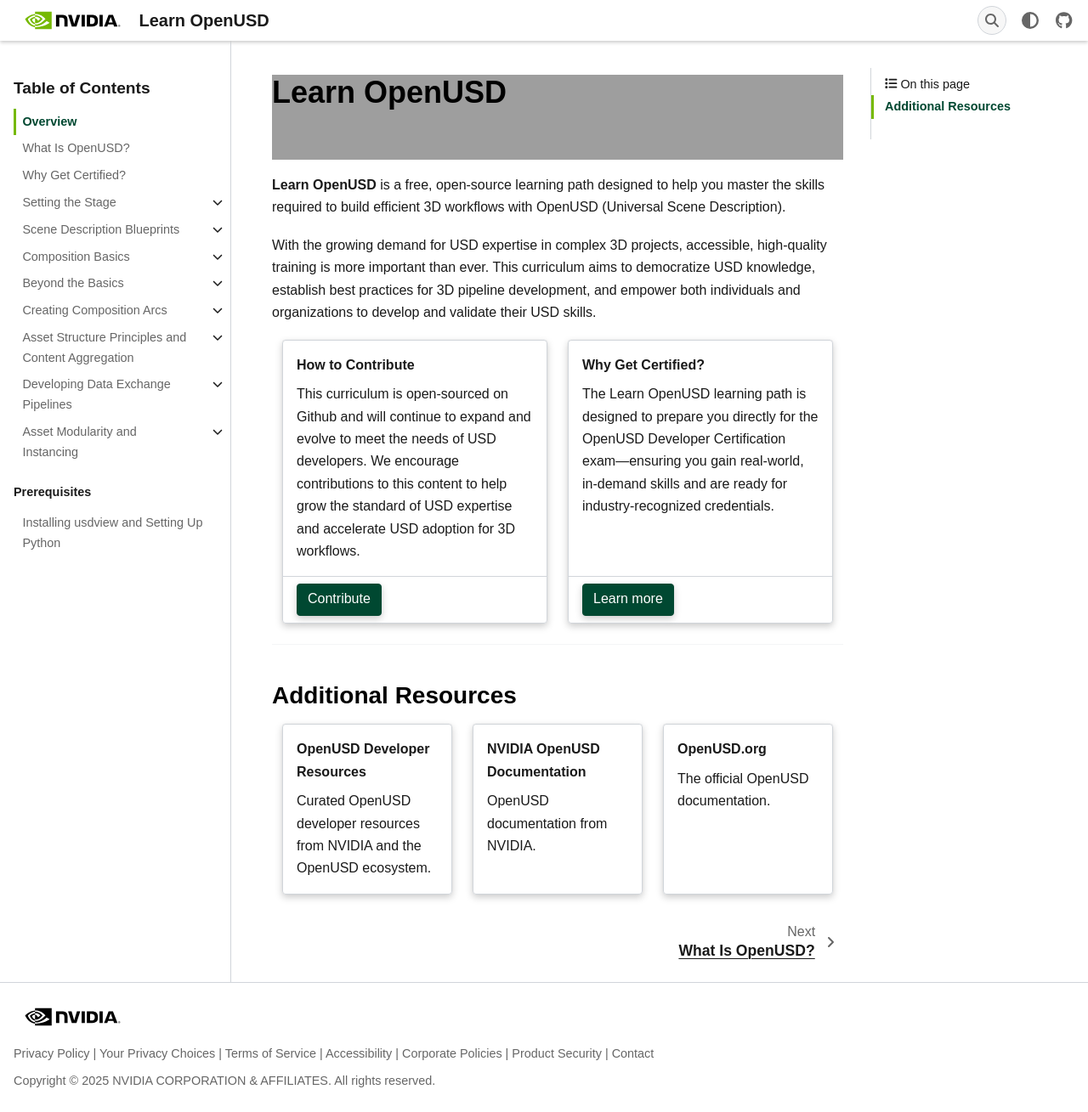
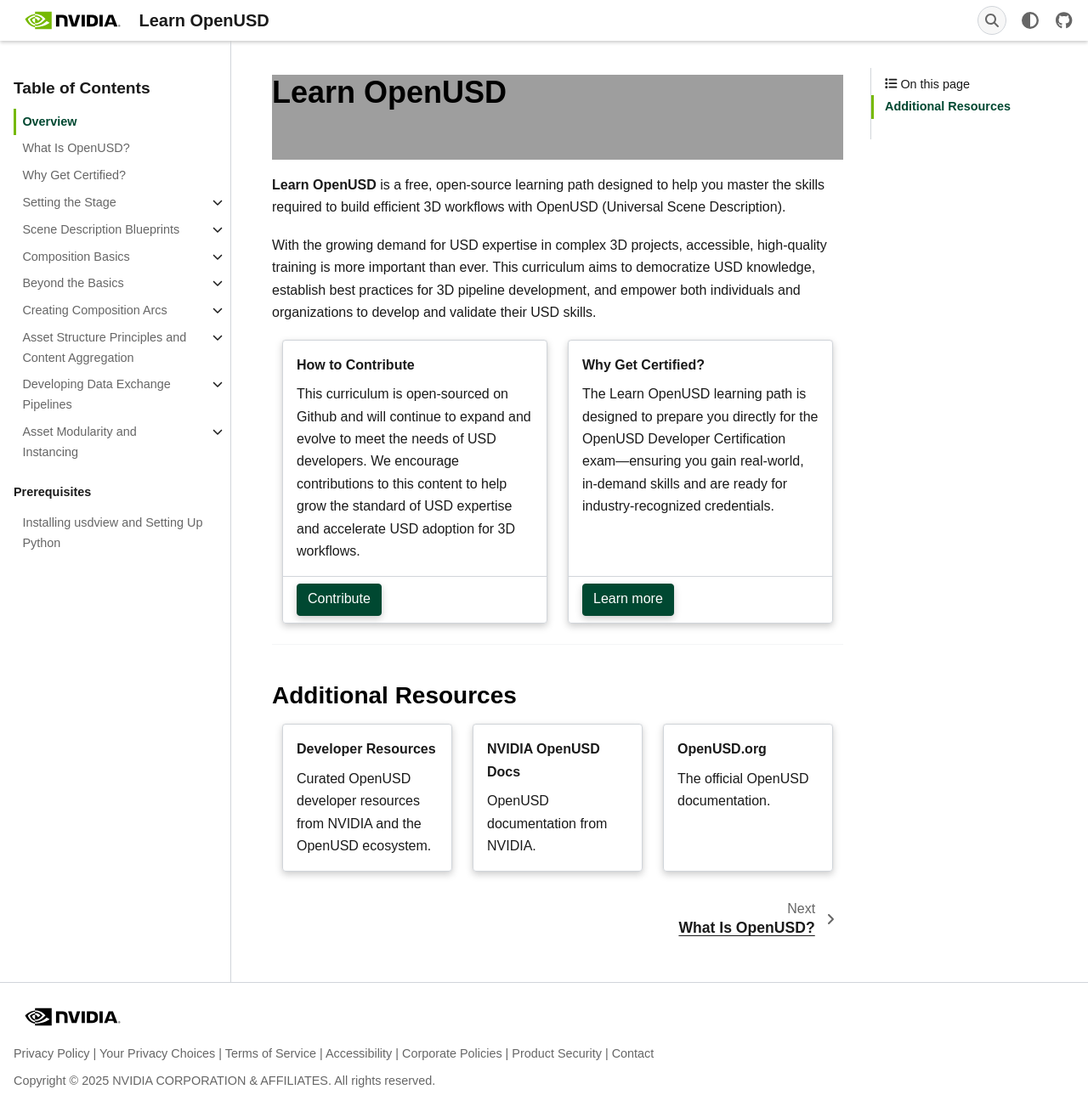
Before and after one commit to ymiuraaa/LearnOpenUSD, a Sphinx documentation site: the page built from docs/source/index.md, in a window 1280 px wide and 1309 px high. Shown: the whole window at 85% size. Built offline with Sphinx 7.4.7, drawn with Linux system fonts in a browser that asks for light colours; some web fonts are replaced.

Commit message:
Minor fixes

```diff
--- a/docs/source/_static/css/lousd_custom.css
+++ b/docs/source/_static/css/lousd_custom.css
@@ -69,4 +69,5 @@
     background-size: cover;
     height: 100px;
     padding-right: 50%;
+    color: black;
 }
--- a/docs/source/index.md
+++ b/docs/source/index.md
@@ -39,12 +39,12 @@
 
 ::::{grid} 1 1 3 3
 
-:::{grid-item-card} OpenUSD Developer Resources
+:::{grid-item-card} Developer Resources
 :link: https://developer.nvidia.com/usd
 Curated OpenUSD developer resources from NVIDIA and the OpenUSD ecosystem.
 :::
 
-:::{grid-item-card} NVIDIA OpenUSD Documentation
+:::{grid-item-card} NVIDIA OpenUSD Docs
 :link: https://docs.omniverse.nvidia.com/usd/latest/index.html
 OpenUSD documentation from NVIDIA.
 :::
```
Also changed, not shown: docs/source/asset-modularity-instancing/setup.md (+1 -1 lines), docs/source/scene-description-blueprints/lights.md (+1 -1 lines).
